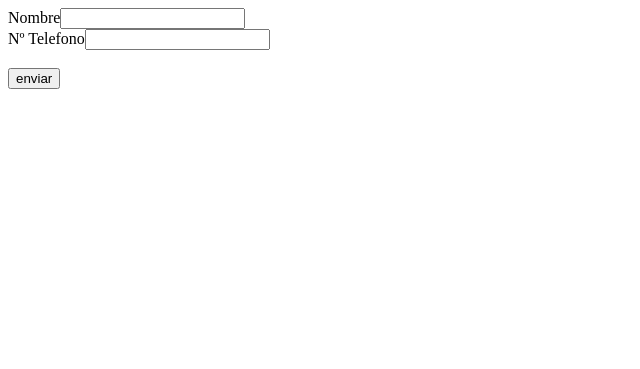
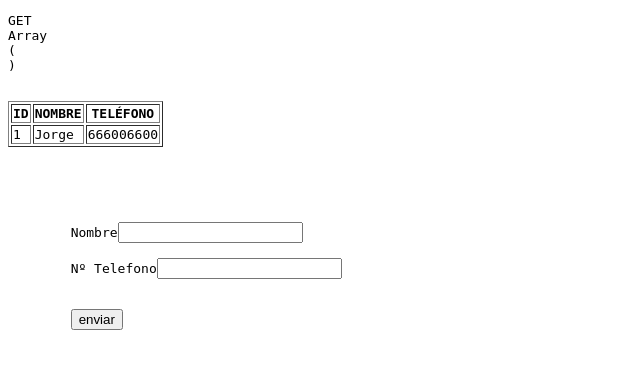
Before and after one commit to JorgeDuenasLerin/PracticasPHP, a PHP site: page /PracticasPHP/DWES02/SAS/ in a window 1280 px wide. Shown: the top 369 px of the page, without its empty margins (0-640 px from the left). Run offline with PHP 8.4, Linux system fonts and the light colour scheme; data comes from the database, SQL or seed files in the repository; data that the repository does not hold is empty.

Commit message:
Ejercicio 1 terminado

```diff
--- a/DWES02/SAS/conexMetodosBBDD.php
+++ b/DWES02/SAS/conexMetodosBBDD.php
@@ -34,11 +34,39 @@ class conexMetodosBBDD {
     PRIMARY KEY (id)
     */
 
+    public function mostrarContactos(){
+        //$sentenciaSQL=$this->dbPDO->query('SELECT * FROM agenda')->fetchAll();
+        $sentenciaSQL=$this->dbPDO->query('SELECT * FROM agenda');
+
+        if($sentenciaSQL){
+           return $resultado = $sentenciaSQL->fetchAll(PDO::FETCH_ASSOC);
+        } else {
+            print_r($this->dbPDO->errorInfo());
+        }
+    }
+
+    public function consultarContacto(string $nombre){
+        $sentenciaSQL = $this->dbPDO->prepare("SELECT * FROM agenda WHERE nombre = :nombre");
+        $sentenciaSQL->bindParam(':nombre', $nombre);
+        $sentenciaSQL->execute();
+        if(!$sentenciaSQL){
+            print_r($this->dbPDO->errorInfo());
+        } else {
+            $resultado = $sentenciaSQL->fetchALl(PDO::FETCH_ASSOC);
+            return $resultado;
+        }
+    }
+
     public function crearContacto(string $nombre, string $telefono){
-        $sentenciaSQL=$this->dbPDO->prepare("INSERT INTO empleado(nombre, telefono) VALUES (:nombre, :telefono)");
+
+        if(!$existeContacto){
+            $sentenciaSQL=$this->dbPDO->prepare("INSERT INTO agenda(nombre, telefono) VALUES (:nombre, :telefono)");
             $sentenciaSQL->bindParam(':nombre', $nombre);
             $sentenciaSQL->bindParam(':telefono', $telefono);
             $sentenciaSQL->execute();
+        } else {
+            echo "<h2>Ya existe el contacto</h2>";
+        }
 
         if (!$sentenciaSQL) {
             print_r($this->dbPDO->errorInfo());
@@ -50,15 +78,24 @@ class conexMetodosBBDD {
         }
     } // funcion crearContacto
 
-    public function mostrarContactos(){
-        //$sentenciaSQL=$this->dbPDO->query('SELECT * FROM agenda')->fetchAll();
-        $sentenciaSQL=$this->dbPDO->query('SELECT * FROM agenda');
+    public function modificarContacto(string $nombre, string $telefono){
+        $stmt = $this->dbPDO->prepare("UPDATE agenda SET telefono = :telefono WHERE nombre = :nombre");
 
-        if($sentenciaSQL){
-            $resultado = $sentenciaSQL->fetchAll(PDO::FETCH_ASSOC);
-        } else {
-            print_r($this->dbPDO->errorInfo());
+        $stmt->bindParam(':nombre', $nombre);
+        $stmt->bindParam(':telefono', $telefono);
+
+        $stmt->execute();
+
+        return $stmt;
     }
+
+    public function eliminarContacto(string $nombre){
+        $stmt=$this->dbPDO->prepare("DELETE FROM agenda WHERE nombre = :nombre");
+        $stmt->bindParam(':nombre', $nombre);
+
+        $stmt->execute();
+
+        return $stmt->rowCount();
     }
 
 } // de la clase conexMetodosBBDD
--- a/DWES02/SAS/index.php
+++ b/DWES02/SAS/index.php
@@ -10,6 +10,7 @@ $consulta = new conexMetodosBBDD();
 
 if(isset($_GET['enviar'])){
 
+    // Si el nombre está vacio, mostrar una advertencia
     if(isset($_GET['nombre'])){
         if(!empty($_GET['nombre'])){
             $nombre = $_GET['nombre'];
@@ -21,25 +22,43 @@ if(isset($_GET['enviar'])){
     if(isset($_GET['numero'])){
         if(!empty($_GET['numero'])){
             $numero = $_GET['numero'];
-        } else {
-            $errores[]="Número vacío";
         }
     }
 
-    if(isset($_GET['nombre']) && isset($_GET['numero'])){
-        if(!empty($_GET['nombre']) && !empty($_GET['numero'])){
-            //header('Location: http://www.example.com/');
+    // Si el nombre que se introdujo ya existe en la agenda y no se indica número de teléfono, se eliminará de la agenda la entrada correspondiente a ese nombre.
+    if(isset($_GET['nombre']) && empty($_GET['numero'])){
+        if(!empty($_GET['nombre'])){
+            $existeContacto = $consulta->consultarContacto($nombre);
 
-            $conctacto = $consulta->crearContacto();
-            if($contacto){
-                echo "<h1>Contacto creado</h1>";
+            if(!empty($existeContacto)){
+                echo "<h2>existe contacto, lo elimino</h2>";
+                $consulta->eliminarContacto($nombre);
+                header( "refresh:3;url=http://localhost:8080/DWES02/SAS/index.php" );
             } else {
-                echo "<h1>No se ha creado el contacto</h1>";
+                echo "<h3>no existe este contacto por eso no lo puedo eliminar</h3>";
             }
         }
     }
 
-}
+    // Si el nombre que y el numero se introdujo no existe en la agenda se añadirá a la agenda.
+    // Si el nombre que se introdujo ya existe en la agenda y se indica un número de teléfono, se sustituirá el número de teléfono anterior.
+    if(isset($_GET['nombre']) && isset($_GET['numero'])){
+        if(!empty($_GET['nombre']) && !empty($_GET['numero'])){
+            $existeContacto = $consulta->consultarContacto($nombre, $numero);
+            if($existeContacto){
+                echo "<h3>Existe el contacto - modifico el numero</h3>";
+                $consulta->modificarContacto($nombre, $numero);
+            } else {
+                echo "<h2>Creo contacto porque no existe en la BBDD</h2>";
+                $consulta->crearContacto($nombre, $numero);
+            }
+
+            header( "refresh:3;url=http://localhost:8080/DWES02/SAS/index.php" );
+
+        }
+    }
+
+} // isset enviar
 ?>
 <!DOCTYPE html>
 <html lang="en">
@@ -50,25 +69,43 @@ if(isset($_GET['enviar'])){
     <title>Añadir contacto</title>
 </head>
 <body>
-    <table>
+    <?php
+    echo "<pre>";
+    echo "<span>GET</span><br>";
+    print_r($_GET);
+    echo "<pre>";
+    ?>
+    <table border>
+    <tr>
+        <th>ID</th><th>NOMBRE</th><th>TELÉFONO</th>
+    </tr>
     <?php
         $contactos = $consulta->mostrarContactos();
-        foreach ($contactos as $key => $value) {
-            echo '<tr><td>';
-            echo $value;
-            echo '</td></tr>';
+
+        foreach ($contactos as $value) {
+            // echo "<pre>";
+            // print_r($value);
+            // echo "<pre>";
+            echo '<tr>';
+            echo "<td>{$value['id']}</td>";
+            echo "<td>{$value['nombre']}</td>";
+            echo "<td>{$value['telefono']}</td>";
+            echo '</tr>';
         }
     ?>
     </table>
+    <br>
     <form>
-        <label>Nombre<input type="text" name="nombre"></label>  <br>
-        <label>Nº Telefono<input type="number" name="numero"></label> <br><br>
+        <label>Nombre<input type="text" name="nombre" value="<?= $nombre ?>"></label>  <br>
+        <label>Nº Telefono<input type="number" name="numero" value="<?= $numero ?>"></label> <br><br>
         <input type="submit" name="enviar" value="enviar">
     </form>
     <span>
     <?php
-    foreach ($errores as $key => $value) {
-        echo $value;
+    if(isset($_GET['enviar'])){
+        if(empty($_GET['nombre'])){
+            echo '<span style="color:red">No has introducido el NOMBRE</span>';
+        }
     }
     ?>
     </span>
```
Lines whose indentation alone changed are shown as unchanged.
